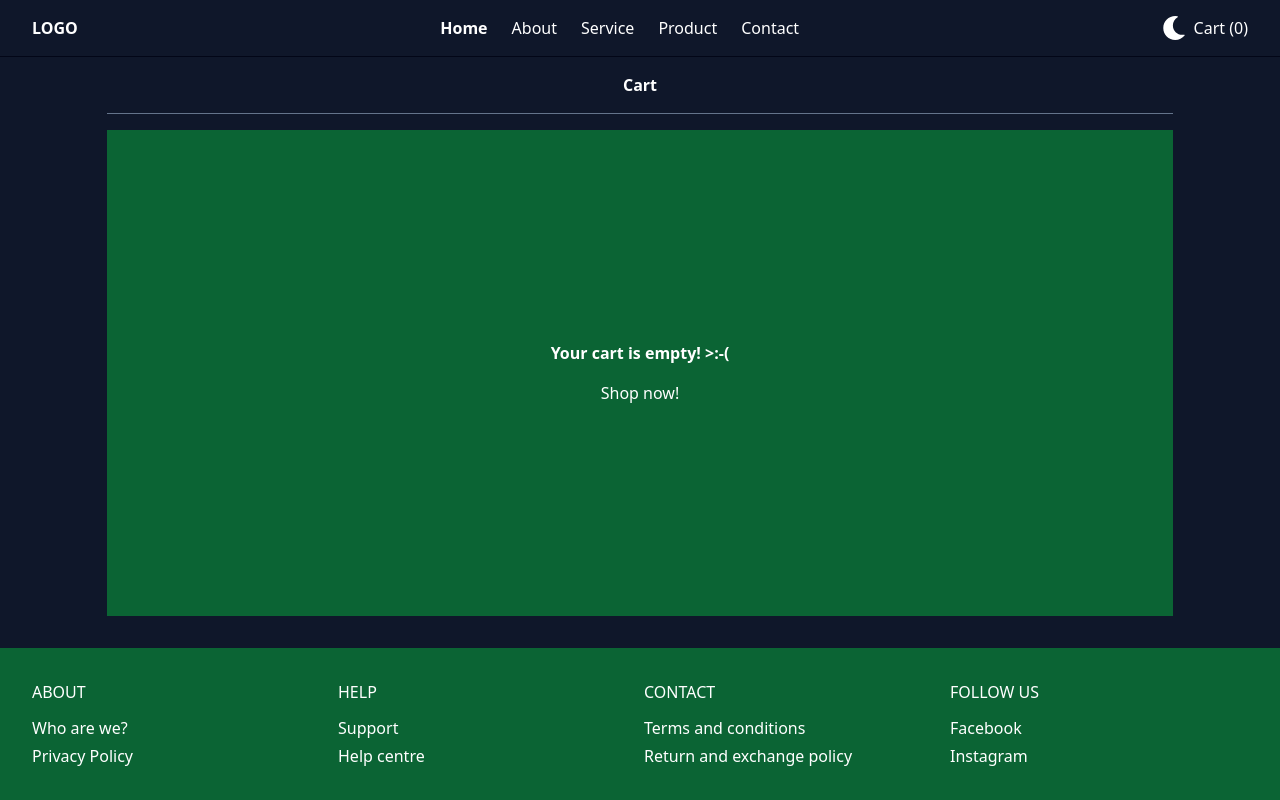
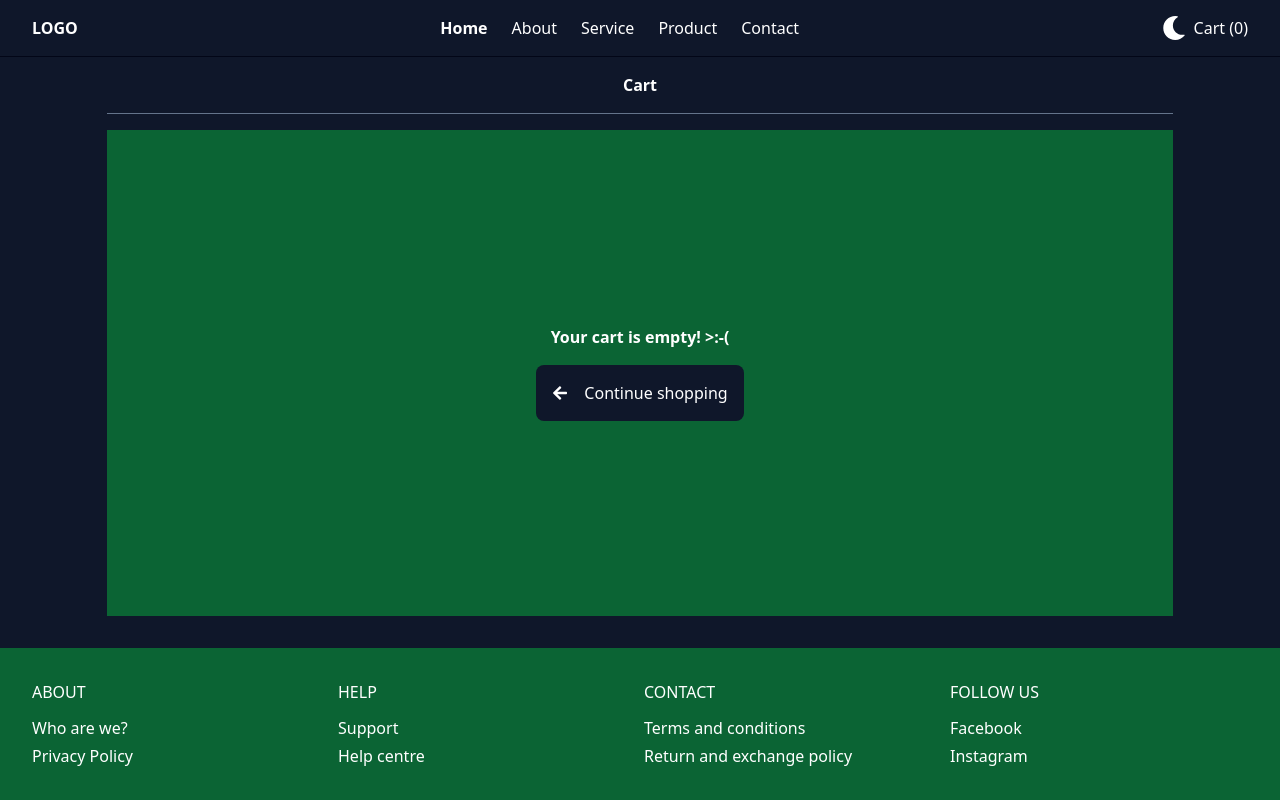
Before and after one commit to AbhinavTuladhar/ecommerce-redux, a React (Vite) app: page /cart in a window 1280 px wide. Built offline with nearby package versions, Linux system fonts and the light colour scheme; no server answers; what tailwindcss-fluid-type would draw is missing.

Commit message:
refactor: button in NoItemInfo

```diff
--- a/src/pages/Cart/NoItemInfo.tsx
+++ b/src/pages/Cart/NoItemInfo.tsx
@@ -1,4 +1,5 @@
 import { NavLink } from 'react-router-dom'
+import { FaArrowLeft } from 'react-icons/fa'
 
 const NoItemInfo = () => (
   <section className="my-4 flex flex-1 flex-col items-center justify-center gap-y-4 bg-lightmode-green px-4 py-20 text-center text-white dark:bg-darkmode-green">
@@ -7,8 +8,10 @@ const NoItemInfo = () => (
       <span className="whitespace-nowrap"> {`>:-(`}</span>
     </h2>
     <NavLink to="/" className="fluid-text-xl">
-      {' '}
-      Shop now!{' '}
+      <button className="flex flex-row items-center gap-x-4 rounded-lg bg-slate-600 p-4 duration-500 hover:bg-slate-500 dark:bg-slate-900 hover:dark:bg-slate-800">
+        <FaArrowLeft />
+        <span> Continue shopping </span>
+      </button>
     </NavLink>
   </section>
 )
```
